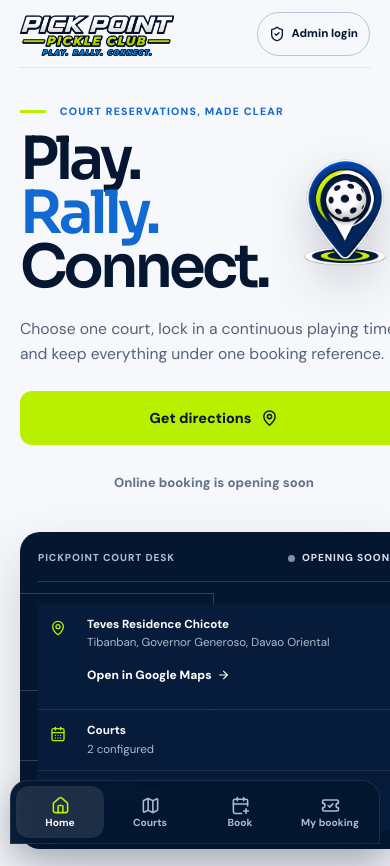
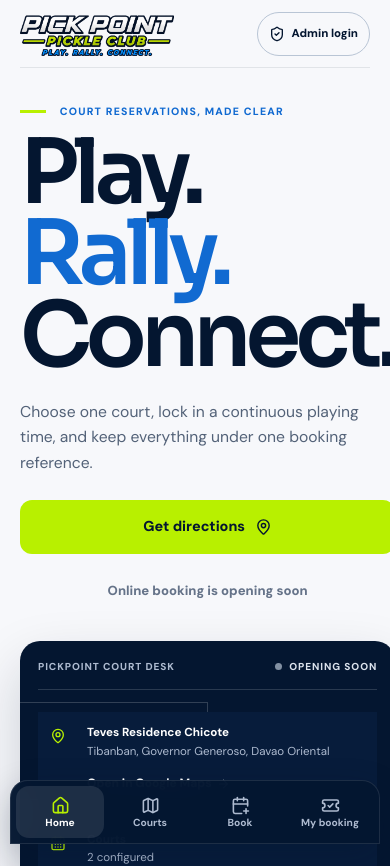
Before and after one commit to christianjelarjoyhisola-ux/pickpoint-pickleclub, a Next.js app: page / in a window 390 px wide. Shown: the top 866 px of the page. Built offline with nearby package versions, Linux system fonts and the light colour scheme; no server answers.

Commit message:
Match mobile hero reference

```diff
--- a/app/pickpoint-v2/guest/guest.css
+++ b/app/pickpoint-v2/guest/guest.css
@@ -242,9 +242,9 @@
 
   .pp-kicker { margin-bottom: 12px; font-size: .66rem; letter-spacing: .115em; }
   .pp-hero { min-height: auto; grid-template-columns: 1fr; gap: 28px; padding: 36px 0 48px; }
-  .pp-hero h1 { max-width: 360px; font-size: clamp(3.15rem, 15.2vw, 4.45rem); line-height: .91; letter-spacing: -.065em; }
-  .pp-hero-title { grid-template-columns: auto 126px; align-items: center; justify-content: center; gap: 14px; }
-  .pp-hero-title > img { width: 126px; }
+  .pp-hero h1 { max-width: 100%; font-size: clamp(4.5rem, 23vw, 5.65rem); line-height: .91; letter-spacing: -.065em; }
+  .pp-hero-title { display: block; }
+  .pp-hero-title > img { display: none; }
   .pp-lede { margin-top: 22px; font-size: .98rem; line-height: 1.62; }
   .pp-actions { width: 100%; margin-top: 25px; align-items: stretch; flex-direction: column; gap: 15px; }
   .pp-actions .pp-button { width: 100%; min-height: 54px; border-radius: 12px; }
@@ -340,9 +340,6 @@
   .pp-app { --pp-mobile-gutter: 15px; }
   .pp-nav { right: 6px; left: 6px; }
   .pp-nav > a, .pp-nav .pp-mobile-home, .pp-nav .pp-nav-cta { font-size: .59rem; }
-  .pp-hero h1 { font-size: 2.9rem; }
-  .pp-hero-title { grid-template-columns: auto 112px; justify-content: center; gap: 10px; }
-  .pp-hero-title > img { width: 112px; }
   .pp-time-choice > div { grid-template-columns: repeat(2,minmax(0,1fr)); }
 }
 
```
